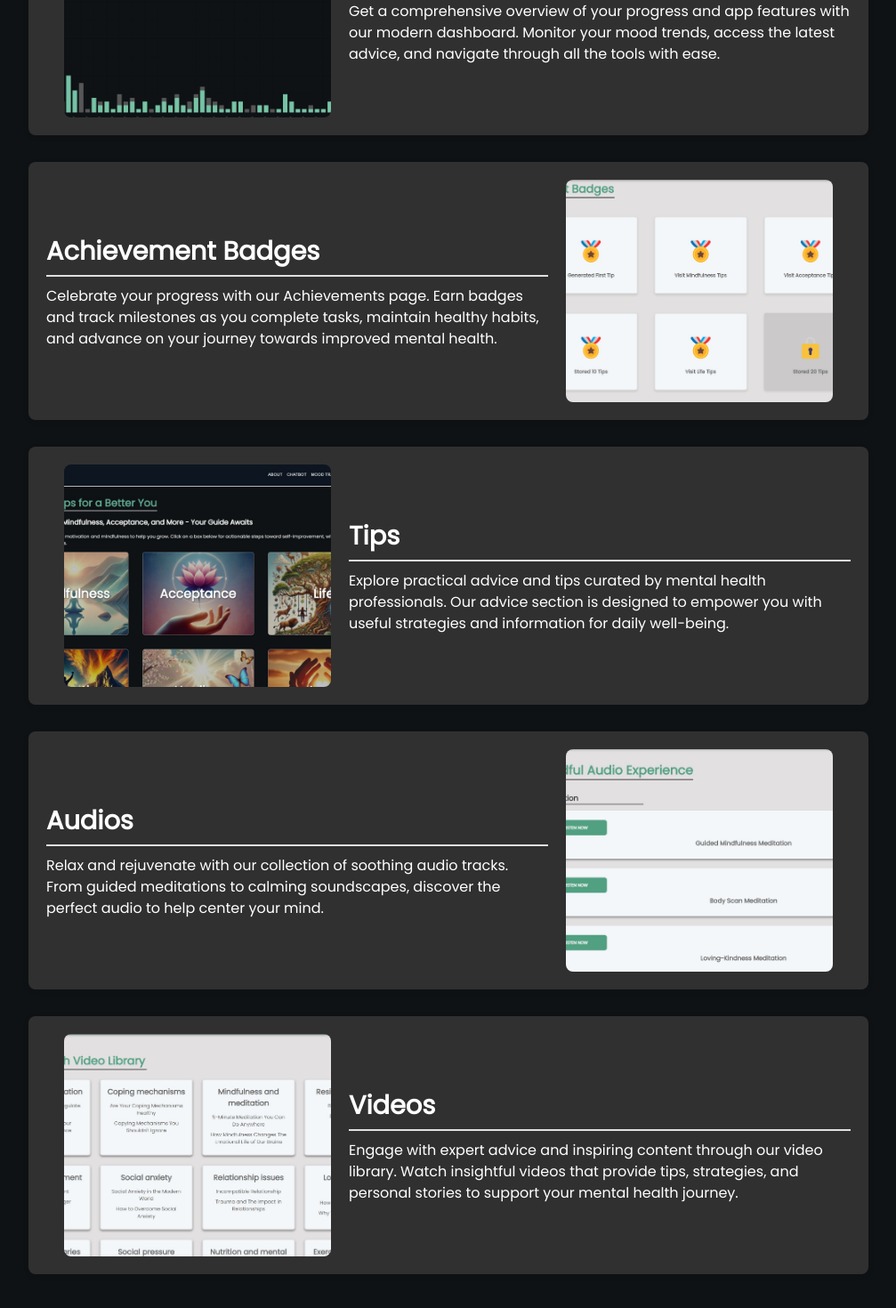
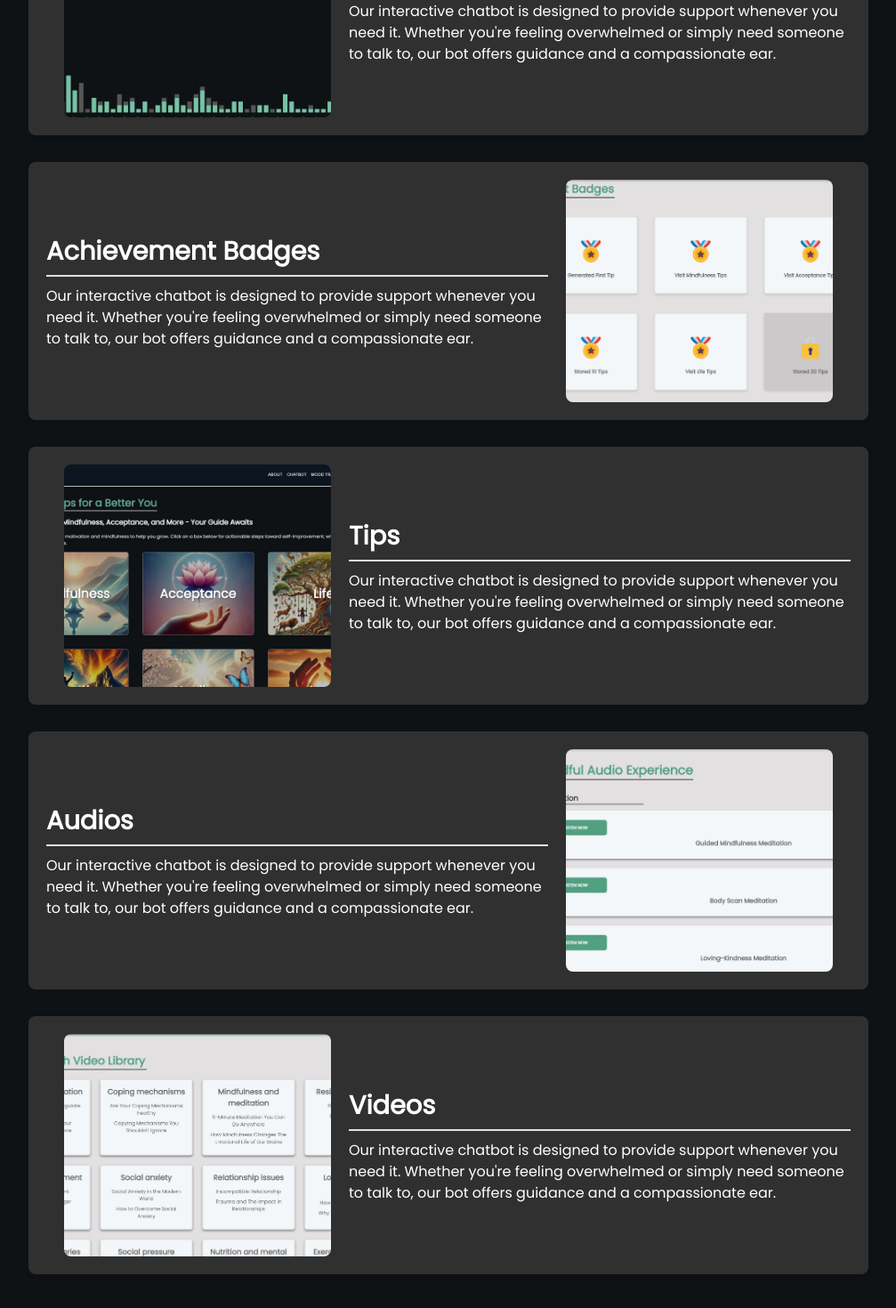
Before and after one commit to JohannCardona/Revivo, a React (Create React App) app in the folder frontend/: page /about in a window 1280 px wide. Shown: the part 1068-2538 px from the top of the page at 89% size, without its empty margins (136-1143 px from the left). Built offline with nearby package versions, Linux system fonts and the light colour scheme.

Commit message:
Refactor About page

```diff
--- a/frontend/src/components/About/About.jsx
+++ b/frontend/src/components/About/About.jsx
@@ -14,6 +14,62 @@ function About() {
   const modalClose = () => {
     setClickedImage(null);
   };
+
+  const about_details = [
+    {
+      id: 1,
+      src: chatbot,
+      alt: "Chatbot",
+      title: "Chatbot",
+      text: "Our interactive chatbot is designed to provide support whenever you need it. Whether you're feeling overwhelmed or simply need someone to talk to, our bot offers guidance and a compassionate ear.",
+    },
+    {
+      id: 2,
+      src: mood,
+      alt: "Mood Tracking",
+      title: "Mood Tracking",
+      text: "Our interactive chatbot is designed to provide support whenever you need it. Whether you're feeling overwhelmed or simply need someone to talk to, our bot offers guidance and a compassionate ear.",
+    },
+    {
+      id: 3,
+      src: dashboard,
+      alt: "Dashboard",
+      title: "Dashboard",
+      text: "Our interactive chatbot is designed to provide support whenever you need it. Whether you're feeling overwhelmed or simply need someone to talk to, our bot offers guidance and a compassionate ear.",
+    },
+    {
+      id: 4,
+      src: badges,
+      alt: "Achievement Badges",
+      title: "Achievement Badges",
+      text: "Our interactive chatbot is designed to provide support whenever you need it. Whether you're feeling overwhelmed or simply need someone to talk to, our bot offers guidance and a compassionate ear.",
+    },
+    {
+      id: 5,
+      src: tips,
+      alt: "Tips",
+      title: "Tips",
+      text: "Our interactive chatbot is designed to provide support whenever you need it. Whether you're feeling overwhelmed or simply need someone to talk to, our bot offers guidance and a compassionate ear.",
+    },
+    {
+      id: 6,
+      src: audios,
+      alt: "Audios",
+      title: "Audios",
+      text: "Our interactive chatbot is designed to provide support whenever you need it. Whether you're feeling overwhelmed or simply need someone to talk to, our bot offers guidance and a compassionate ear.",
+    },
+    {
+      id: 7,
+      src: videos,
+      alt: "Videos",
+      title: "Videos",
+      text: "Our interactive chatbot is designed to provide support whenever you need it. Whether you're feeling overwhelmed or simply need someone to talk to, our bot offers guidance and a compassionate ear.",
+    },
+  ];
+
+  const ab = about_details.map((item) => item.src);
+  console.log(ab);
+
   return (
     <div className="about-page">
       <header className="about-header">
@@ -24,19 +80,22 @@ function About() {
         </p>
       </header>
 
-      <section className="feature-section">
+      {about_details.map((item) => (
+        <section key={item.id} className="feature-section">
+          {item.id % 2 !== 0 ? (
+            <>
               <img
-          src={chatbot}
-          alt="Chatbot Support"
+                src={item.src}
+                alt={item.alt}
                 className="feature-image"
-          onClick={() => setClickedImage(chatbot)}
+                onClick={() => setClickedImage(item.src)}
               />
               {clickedImage && (
                 <div className="modal-container">
                   <div className="modal-image">
                     <CloseIcon
                       sx={{ fontSize: 40 }}
-                onClick={() => modalClose(chatbot)}
+                      onClick={() => modalClose(item.src)}
                     />
                   </div>
                   <div className="download-container">
@@ -45,36 +104,28 @@ function About() {
                 </div>
               )}
               <div className="feature-content">
-          <h2>Chatbot</h2>
-          <p>
-            Our interactive chatbot is designed to provide support whenever you
-            need it. Whether you're feeling overwhelmed or simply need someone
-            to talk to, our bot offers guidance and a compassionate ear.
-          </p>
+                <h2>{item.title}</h2>
+                <p>{item.text}</p>
               </div>
-      </section>
-
-      <section className="feature-section">
+            </>
+          ) : (
+            <>
               <div className="feature-content">
-          <h2>Mood Tracking</h2>
-          <p>
-            Track your daily mood and gain insights over time. Our mood tracker
-            helps you record and analyze your feelings, making it easier to
-            recognize patterns and manage your emotional well-being.
-          </p>
+                <h2>{item.title}</h2>
+                <p>{item.text}</p>
               </div>
               <img
-          src={mood}
-          alt="Mood Tracking"
+                src={item.src}
+                alt={item.alt}
                 className="feature-image"
-          onClick={() => setClickedImage(mood)}
+                onClick={() => setClickedImage(item.src)}
               />
               {clickedImage && (
                 <div className="modal-container">
                   <div className="modal-image">
                     <CloseIcon
                       sx={{ fontSize: 40 }}
-                onClick={() => modalClose(mood)}
+                      onClick={() => modalClose(item.src)}
                     />
                   </div>
                   <div className="download-container">
@@ -82,157 +133,10 @@ function About() {
                   </div>
                 </div>
               )}
-      </section>
-
-      <section className="feature-section">
-        <img
-          src={dashboard}
-          alt="Dashboard Overview"
-          className="feature-image"
-          onClick={() => setClickedImage(dashboard)}
-        />
-        {clickedImage && (
-          <div className="modal-container">
-            <div className="modal-image">
-              <CloseIcon
-                sx={{ fontSize: 40 }}
-                onClick={() => modalClose(dashboard)}
-              />
-            </div>
-            <div className="download-container">
-              <img src={clickedImage} alt="enlarged" />
-            </div>
-          </div>
-        )}
-        <div className="feature-content">
-          <h2>Dashboard</h2>
-          <p>
-            Get a comprehensive overview of your progress and app features with
-            our modern dashboard. Monitor your mood trends, access the latest
-            advice, and navigate through all the tools with ease.
-          </p>
-        </div>
-      </section>
-
-      <section className="feature-section">
-        <div className="feature-content">
-          <h2>Achievement Badges</h2>
-          <p>
-            Celebrate your progress with our Achievements page. Earn badges and
-            track milestones as you complete tasks, maintain healthy habits, and
-            advance on your journey towards improved mental health.
-          </p>
-        </div>
-        <img
-          src={badges}
-          alt="Achievements"
-          className="feature-image"
-          onClick={() => setClickedImage(badges)}
-        />
-        {clickedImage && (
-          <div className="modal-container">
-            <div className="modal-image">
-              <CloseIcon
-                sx={{ fontSize: 40 }}
-                onClick={() => modalClose(badges)}
-              />
-            </div>
-            <div className="download-container">
-              <img src={clickedImage} alt="enlarged" />
-            </div>
-          </div>
+            </>
           )}
         </section>
-
-      <section className="feature-section">
-        <img
-          src={tips}
-          alt="Advice"
-          className="feature-image"
-          onClick={() => setClickedImage(tips)}
-        />
-        {clickedImage && (
-          <div className="modal-container">
-            <div className="modal-image">
-              <CloseIcon
-                sx={{ fontSize: 40 }}
-                onClick={() => modalClose(tips)}
-              />
-            </div>
-            <div className="download-container">
-              <img src={clickedImage} alt="enlarged" />
-            </div>
-          </div>
-        )}
-        <div className="feature-content">
-          <h2>Tips</h2>
-          <p>
-            Explore practical advice and tips curated by mental health
-            professionals. Our advice section is designed to empower you with
-            useful strategies and information for daily well-being.
-          </p>
-        </div>
-      </section>
-
-      <section className="feature-section">
-        <div className="feature-content">
-          <h2>Audios</h2>
-          <p>
-            Relax and rejuvenate with our collection of soothing audio tracks.
-            From guided meditations to calming soundscapes, discover the perfect
-            audio to help center your mind.
-          </p>
-        </div>
-        <img
-          src={audios}
-          alt="Audios"
-          className="feature-image"
-          onClick={() => setClickedImage(audios)}
-        />
-        {clickedImage && (
-          <div className="modal-container">
-            <div className="modal-image">
-              <CloseIcon
-                sx={{ fontSize: 40 }}
-                onClick={() => modalClose(audios)}
-              />
-            </div>
-            <div className="download-container">
-              <img src={clickedImage} alt="enlarged" />
-            </div>
-          </div>
-        )}
-      </section>
-
-      <section className="feature-section">
-        <img
-          src={videos}
-          alt="Videos"
-          className="feature-image"
-          onClick={() => setClickedImage(videos)}
-        />
-        {clickedImage && (
-          <div className="modal-container">
-            <div className="modal-image">
-              <CloseIcon
-                sx={{ fontSize: 40 }}
-                onClick={() => modalClose(videos)}
-              />
-            </div>
-            <div className="download-container">
-              <img src={clickedImage} alt="enlarged" />
-            </div>
-          </div>
-        )}
-        <div className="feature-content">
-          <h2>Videos</h2>
-          <p>
-            Engage with expert advice and inspiring content through our video
-            library. Watch insightful videos that provide tips, strategies, and
-            personal stories to support your mental health journey.
-          </p>
-        </div>
-      </section>
+      ))}
     </div>
   );
 }
```
Lines whose indentation alone changed are shown as unchanged.
